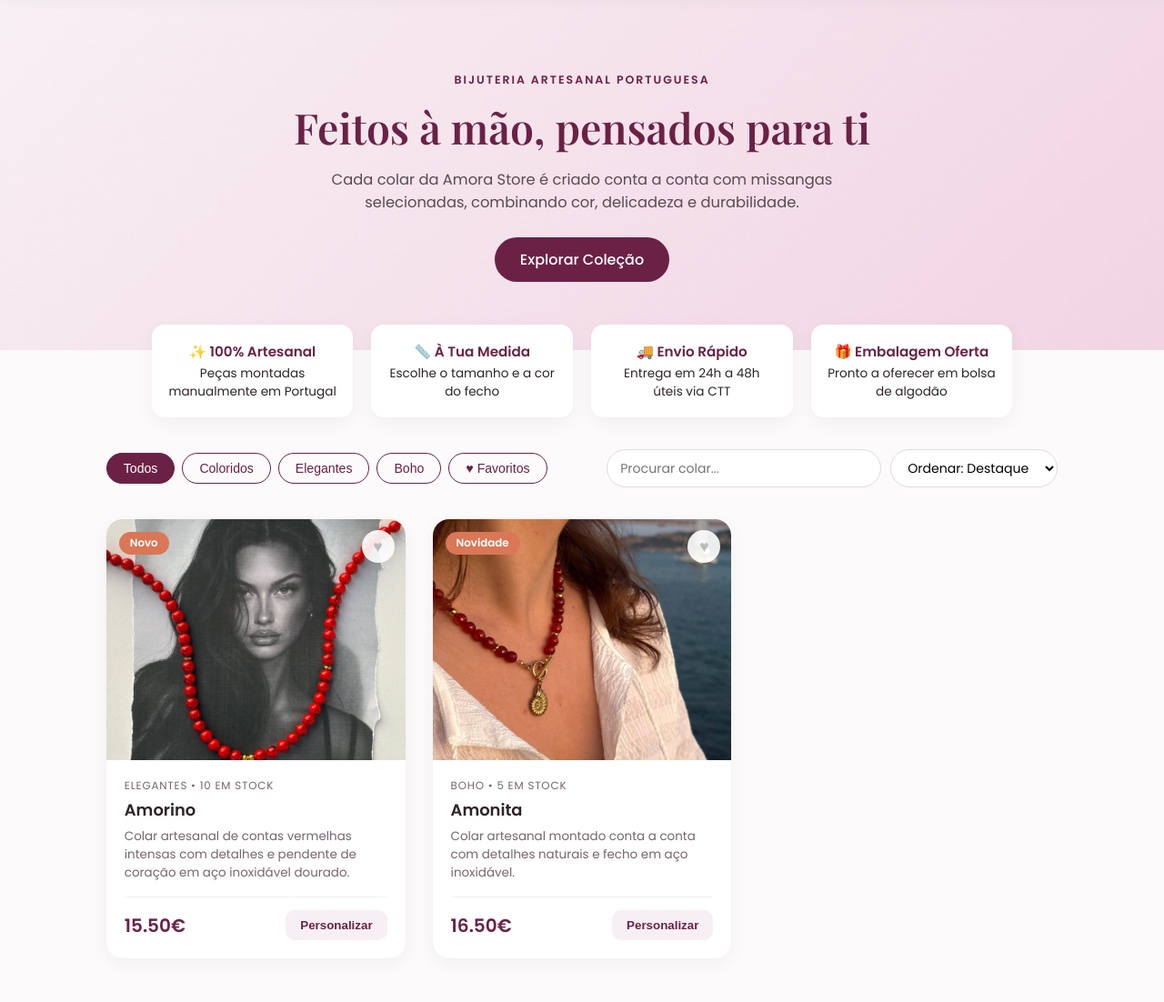
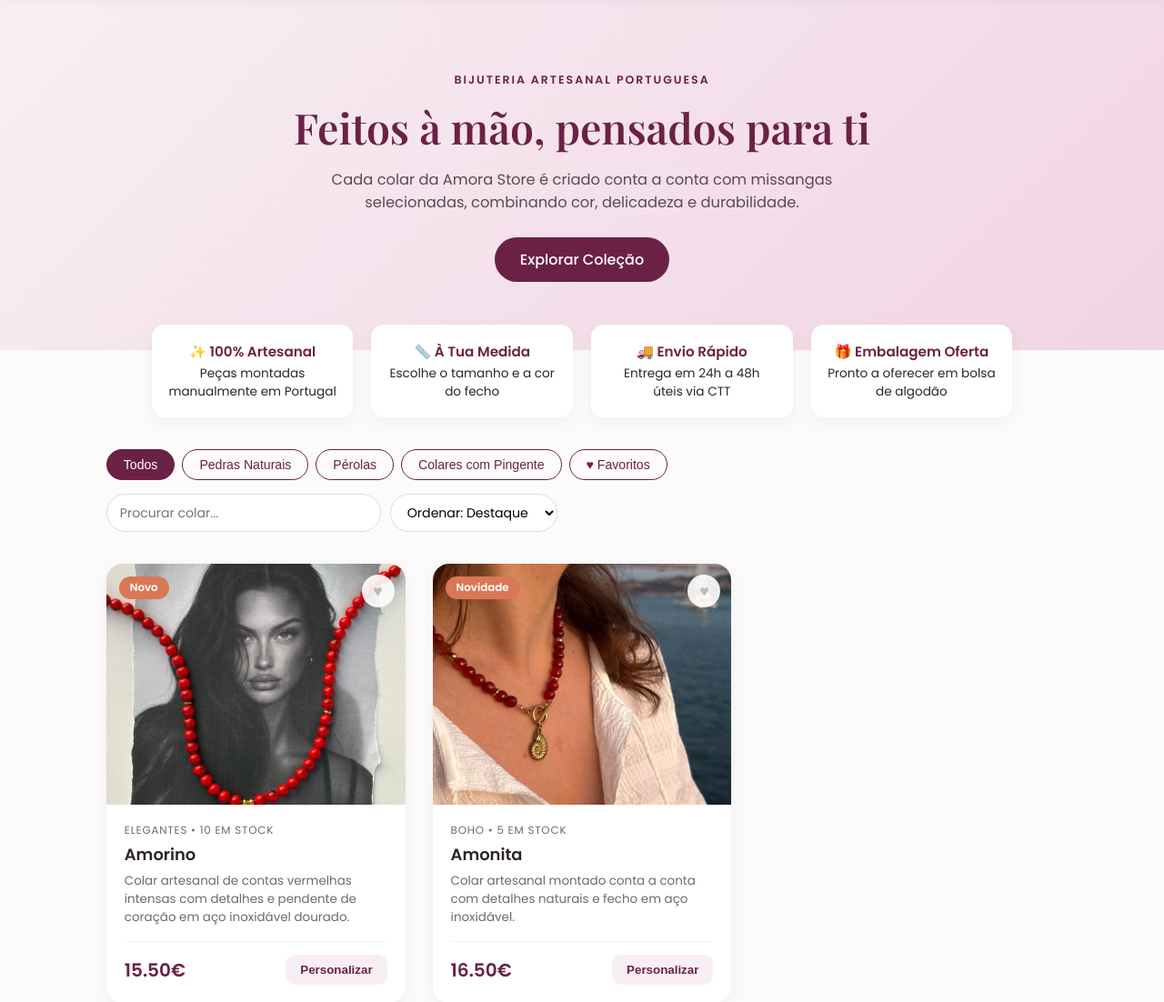
Before and after one commit to joaopedrobacelar2009-crypto/amora-store, a Flask app: page / in a window 1280 px wide. Shown: the part 117-1219 px from the top of the page at 91% size. Run offline with Flask 3, Linux system fonts and the light colour scheme; some web fonts are replaced.

Commit message:
Update index.html

```diff
--- a/templates/index.html
+++ b/templates/index.html
@@ -171,11 +171,11 @@
 
     <div class="controlos" id="colecao">
         <div class="filtros">
-            <button class="filtro-btn ativo" onclick="filtrar('Todos', this)">Todos</button>
-            <button class="filtro-btn" onclick="filtrar('Coloridos', this)">Coloridos</button>
-            <button class="filtro-btn" onclick="filtrar('Elegantes', this)">Elegantes</button>
-            <button class="filtro-btn" onclick="filtrar('Boho', this)">Boho</button>
-            <button class="filtro-btn" onclick="filtrar('Favoritos', this)">♥ Favoritos</button>
+         <button class="filtro-btn ativo" onclick="filtrar('Todos', this)">Todos</button>
+         <button class="filtro-btn" onclick="filtrar('Pedras Naturais', this)">Pedras Naturais</button>
+         <button class="filtro-btn" onclick="filtrar('Pérolas', this)">Pérolas</button>
+         <button class="filtro-btn" onclick="filtrar('Colares com Pingente', this)">Colares com Pingente</button>
+         <button class="filtro-btn" onclick="filtrar('Favoritos', this)">♥ Favoritos</button>
         </div>
         <div class="pesquisa-box">
             <input type="text" id="pesquisa" placeholder="Procurar colar..." oninput="aplicarFiltros()">
```
